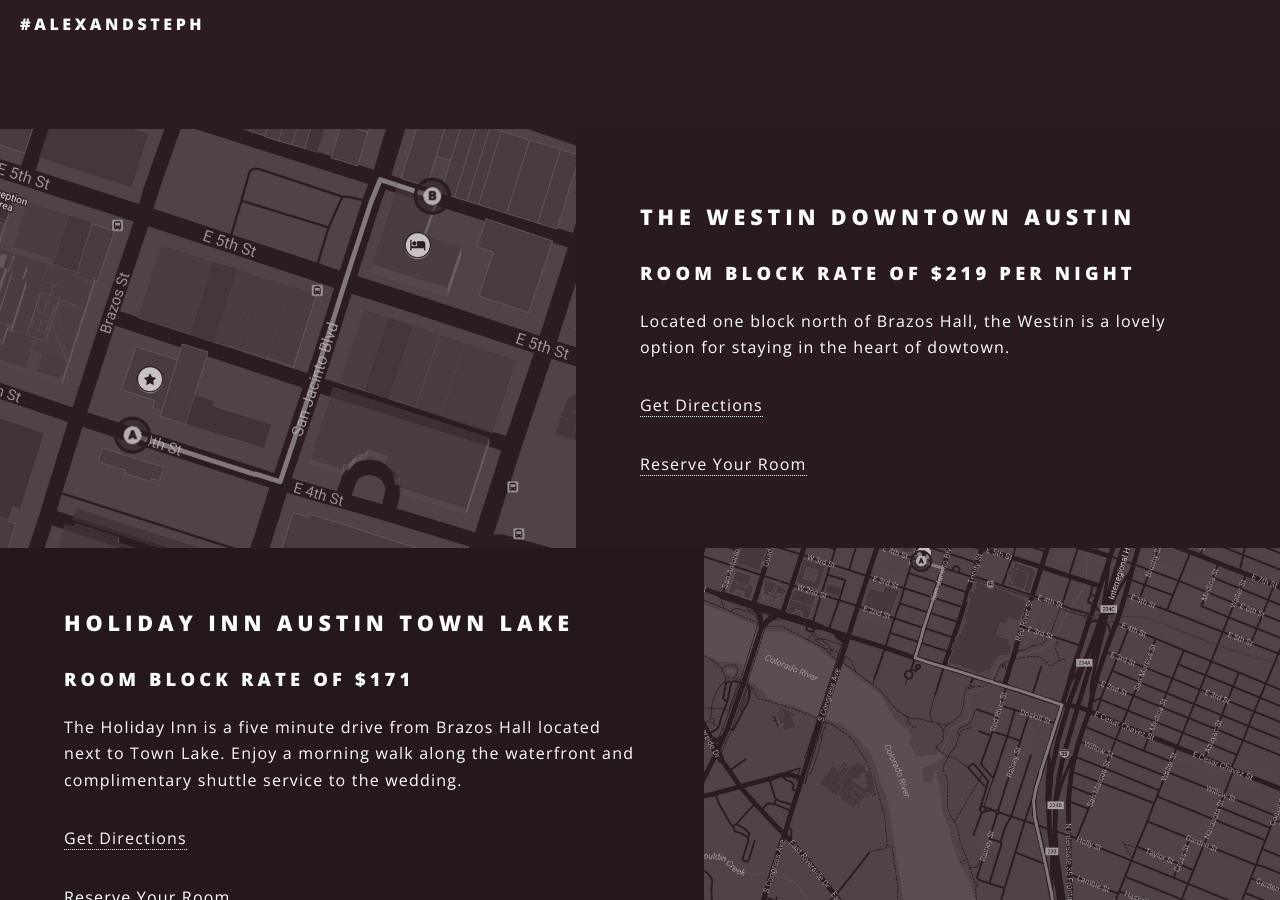
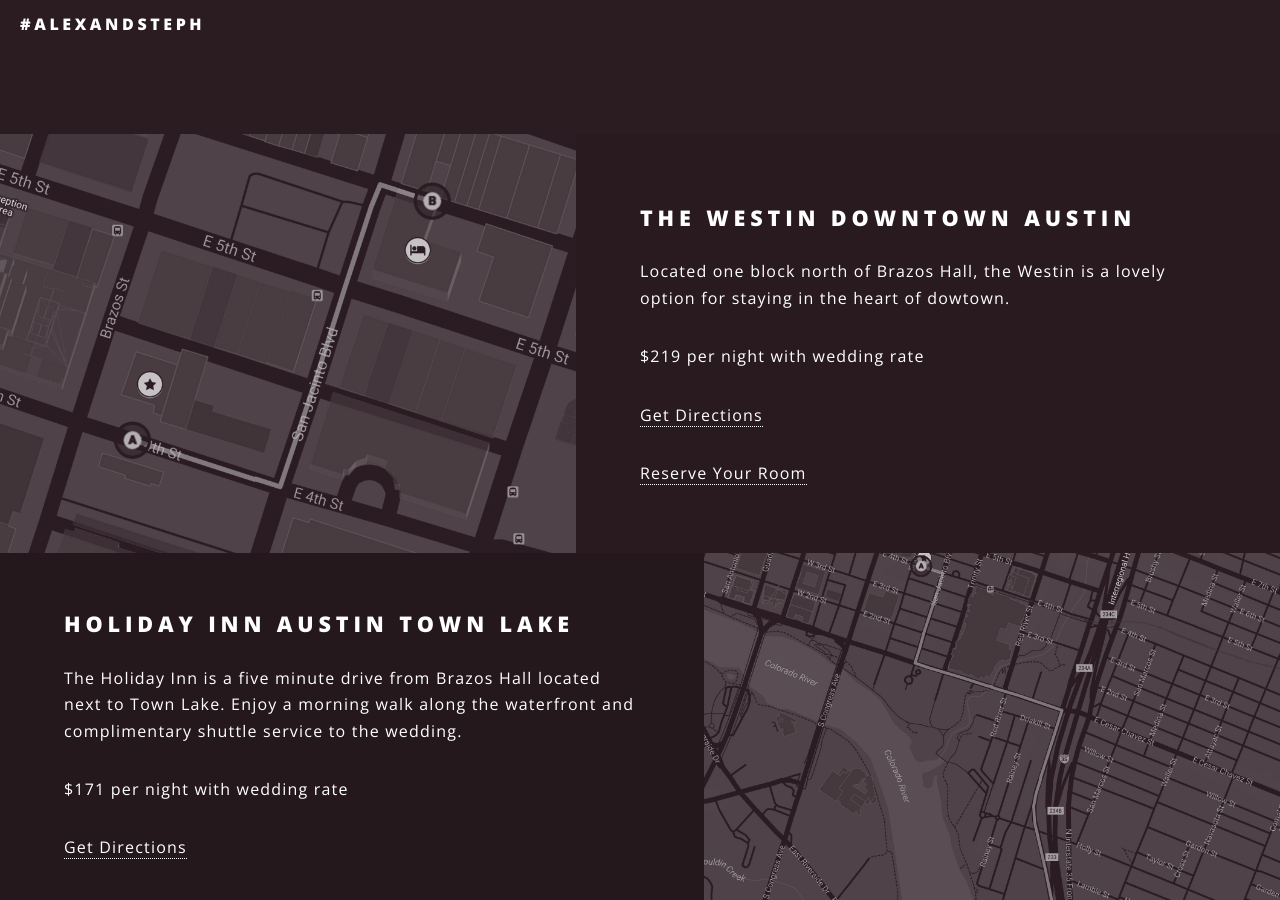
Before and after one commit to pkill/alexandsteph.com, a Jekyll site: the page built from index.html, in a window 1280 px wide and 900 px high, scrolled down 1908 px. Built offline with Jekyll 4.4.1, drawn with Linux system fonts in a browser that asks for light colours.

Commit message:
remove bullet

```diff
--- a/index.html
+++ b/index.html
@@ -16,7 +16,7 @@
 						<div class="inner">
 							<ul class="image fit">
 
-								<li><img src="images/webphoto.jpg" alt="Alex and Steph" /></li>
+							<img src="images/webphoto.jpg" alt="Alex and Steph" />
 							</ul>
 
 							<header class="major">
@@ -39,8 +39,8 @@
 							</div>
 							<div class="content">
 								<h2>The Westin Downtown Austin</h2>
-								<h3> Room block rate of $219 per night</h3>
 								<p>Located one block north of Brazos Hall, the Westin is a lovely option for staying in the heart of dowtown.</p>
+								<p>$219 per night with wedding rate</9>
 								<p><a href="https://goo.gl/maps/5Mz5ooP6ibP2" target="_blank" alt="Directions to Westin Downtown">Get Directions</a></p>
 								<p><a href="https://aws.passkey.com/e/49585442" target="_blank"  alt="Reserve a room at Westin Downtown">Reserve Your Room</a></p>
 
@@ -51,8 +51,8 @@
 							<div class="image"><img src="images/holiday-inn.jpg" alt="Holiday Inn Town Lake"></div>
 							<div class="content">
 								<h2>Holiday Inn Austin Town Lake</h2>
-								<h3>Room block rate of $171</h3>
 								<p>The Holiday Inn is a five minute drive from Brazos Hall located next to Town Lake. Enjoy a morning walk along the waterfront and complimentary shuttle service to the wedding.</p>
+								<p>$171 per night with wedding rate</9>
 								<p><a href="https://goo.gl/maps/sJnUdGxL4YM2" alt="Directions to Westin Downtown">Get Directions</a></p>
 								<p><a href="https://goo.gl/2Eh2Qm" target="_blank"  alt="Reserve a room at Holiday Inn">Reserve Your Room</a></p>
 
```
